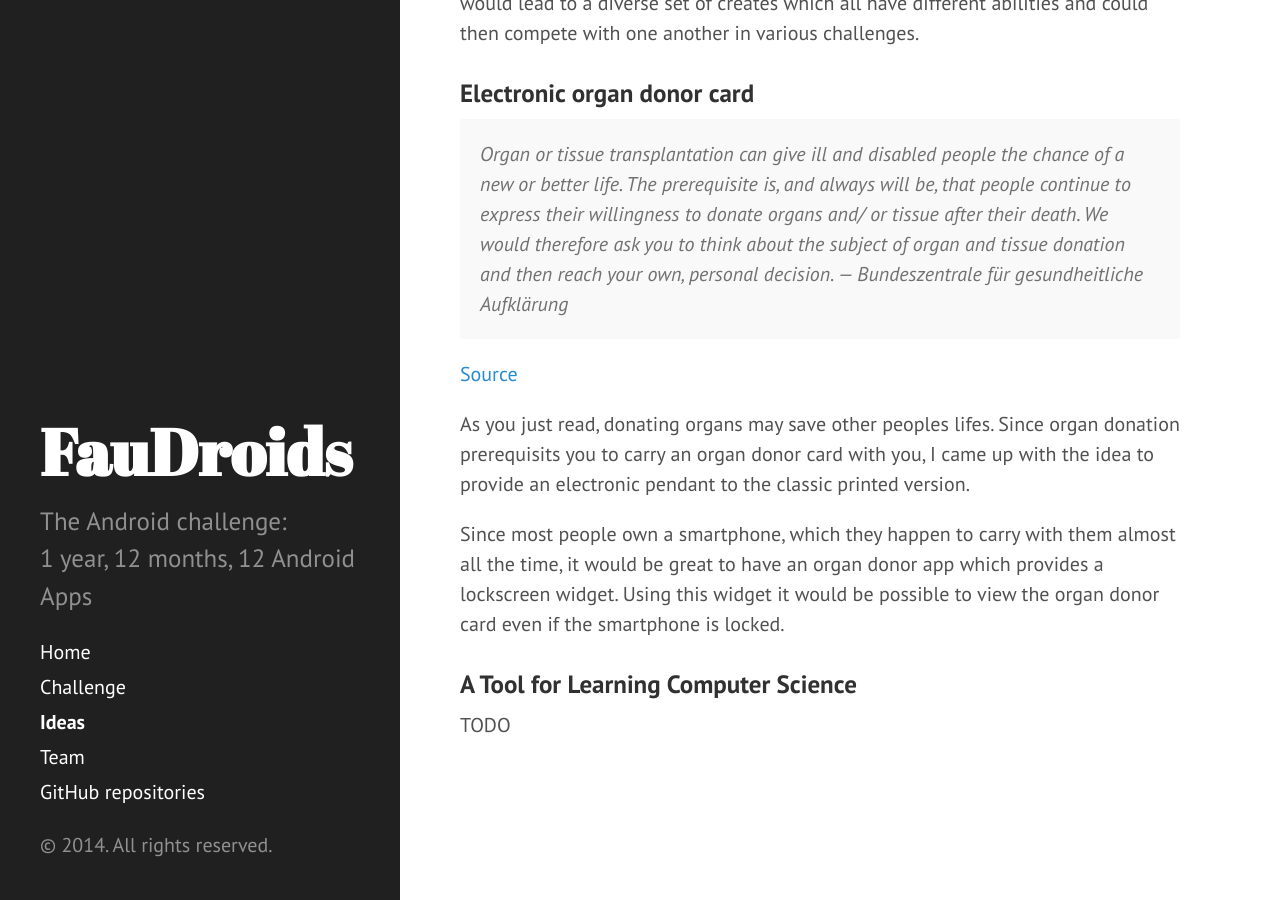
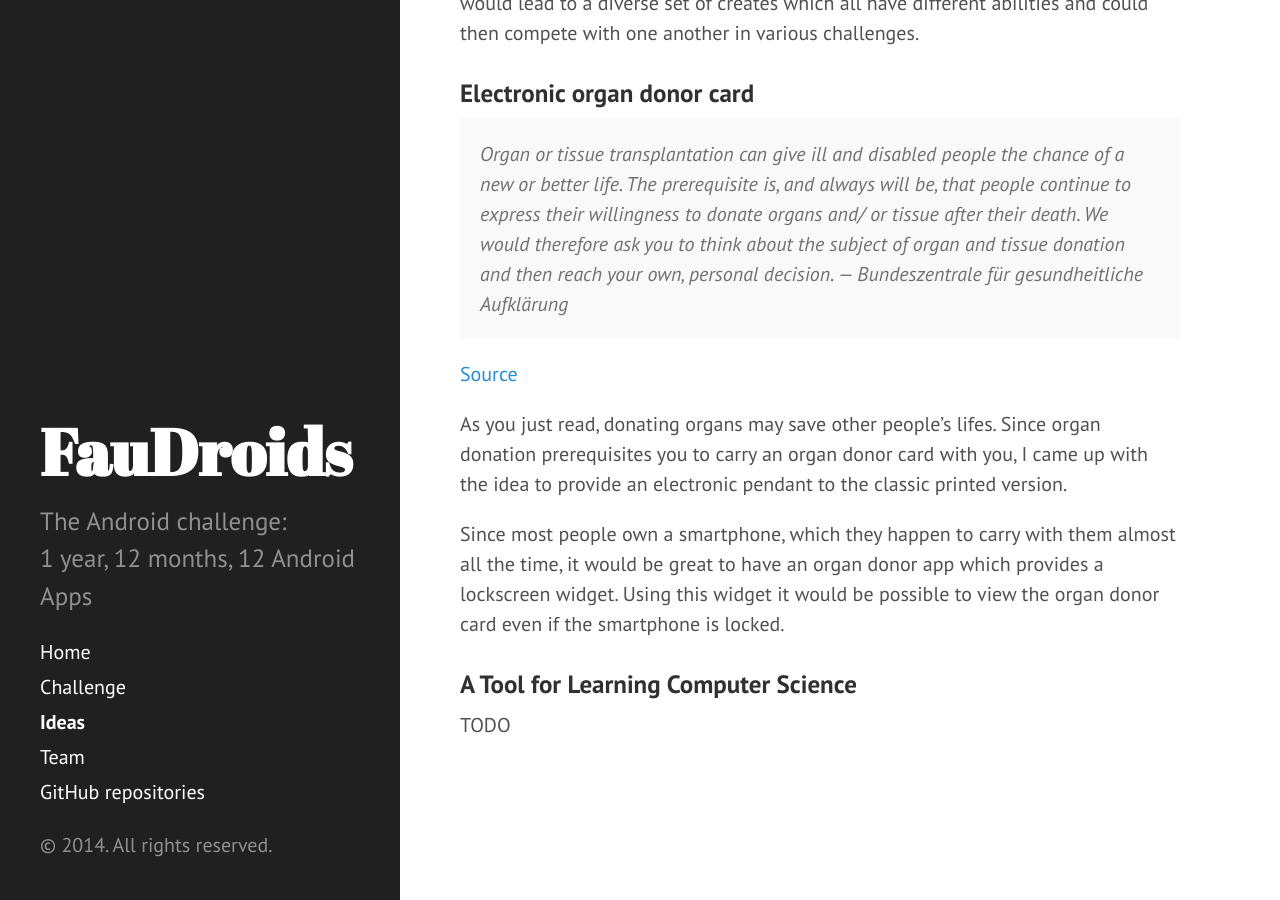
Before and after one commit to Haroenv/FauDroids.github.io, a Jekyll site: the page built from ideas.md, in a window 1280 px wide and 900 px high, scrolled down 1176 px. Built offline with Jekyll 4.4.1, drawn with Linux system fonts in a browser that asks for light colours; Markdown is read by kramdown in place of the engine named in the settings.

Commit message:
Fixed some typos

```diff
--- a/ideas.md
+++ b/ideas.md
@@ -65,7 +65,7 @@ and could then compete with one another in various challenges.
 </div>
 [Source](http://www.bzga.de/pdf.php?id=c81227485975b05579bc304b0745b347)
 
-As you just read, donating organs may save other peoples lifes. Since organ donation prerequisits you to carry an organ donor card with you, I came up with the idea to provide an electronic pendant to the classic printed version.
+As you just read, donating organs may save other people's lifes. Since organ donation prerequisites you to carry an organ donor card with you, I came up with the idea to provide an electronic pendant to the classic printed version.
 
 Since most people own a smartphone, which they happen to carry with them almost all the time, it would be great to have an organ donor app which provides a lockscreen widget. Using this widget it would be possible to view the organ donor card even if the smartphone is locked.
 
```
